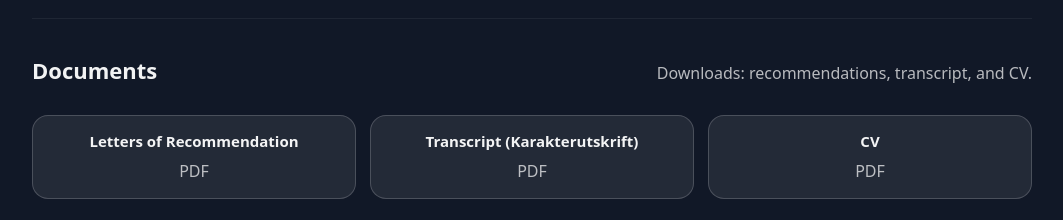
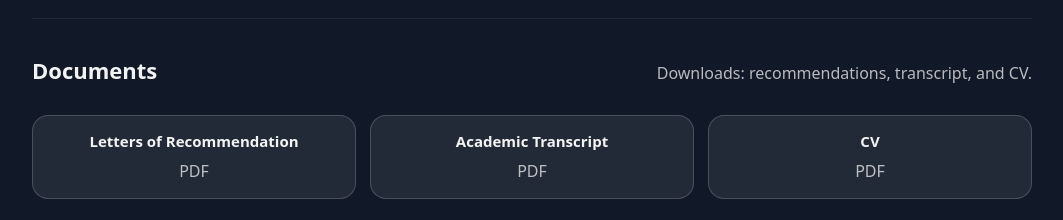
Before and after one commit to solyn00/sondre-portfolio, a Vue app: page / in a window 1280 px wide. Shown: the part 2940-3160 px from the top of the page, without its empty margins (108-1171 px from the left). Built offline with nearby package versions, Linux system fonts and the light colour scheme.

Commit message:
Erased norwegian text

```diff
--- a/src/App.vue
+++ b/src/App.vue
@@ -251,7 +251,7 @@ onBeforeUnmount(() => {
             target="_blank"
             rel="noreferrer"
           >
-            <div class="docTitle">Transcript (Karakterutskrift)</div>
+            <div class="docTitle">Academic Transcript</div>
             <div class="muted">PDF</div>
           </a>
 
```
